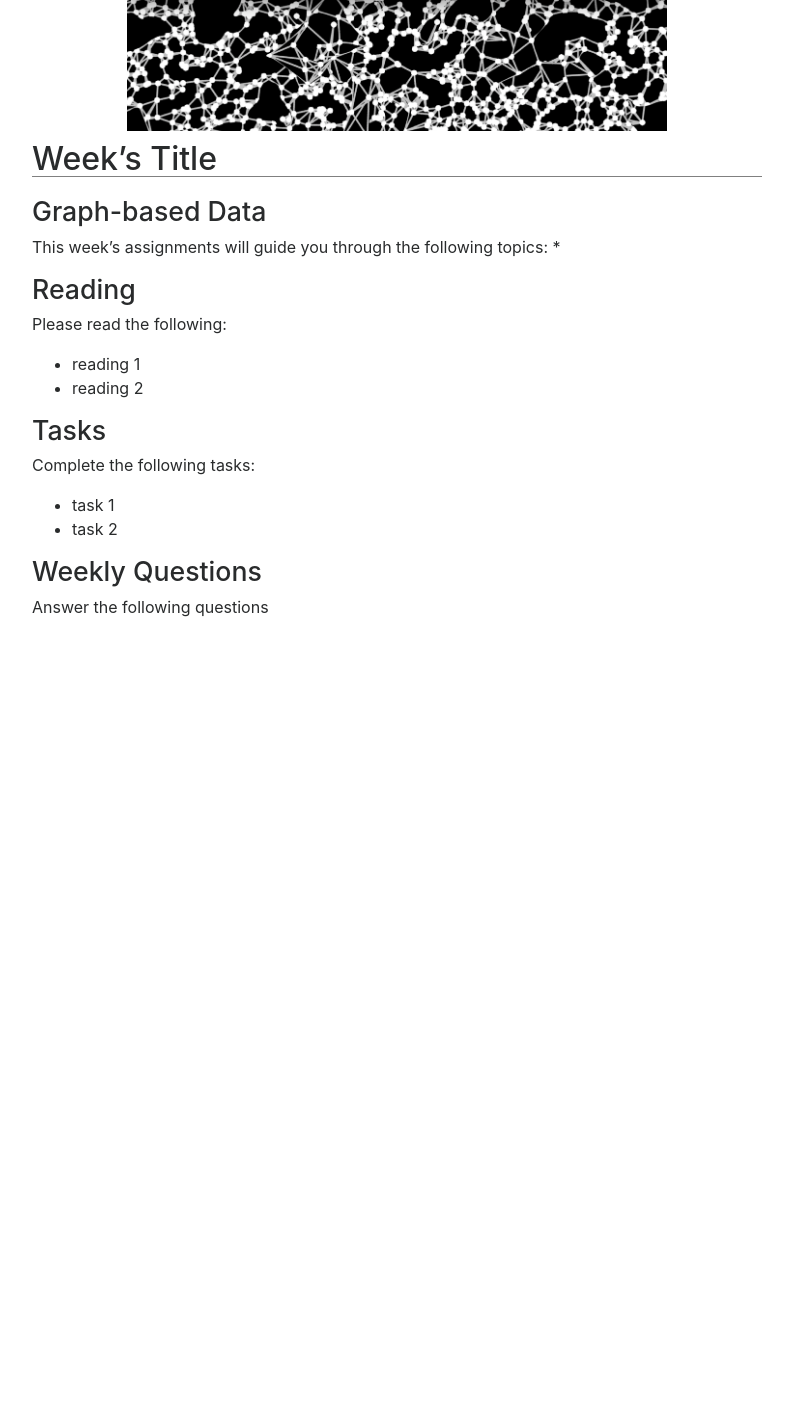
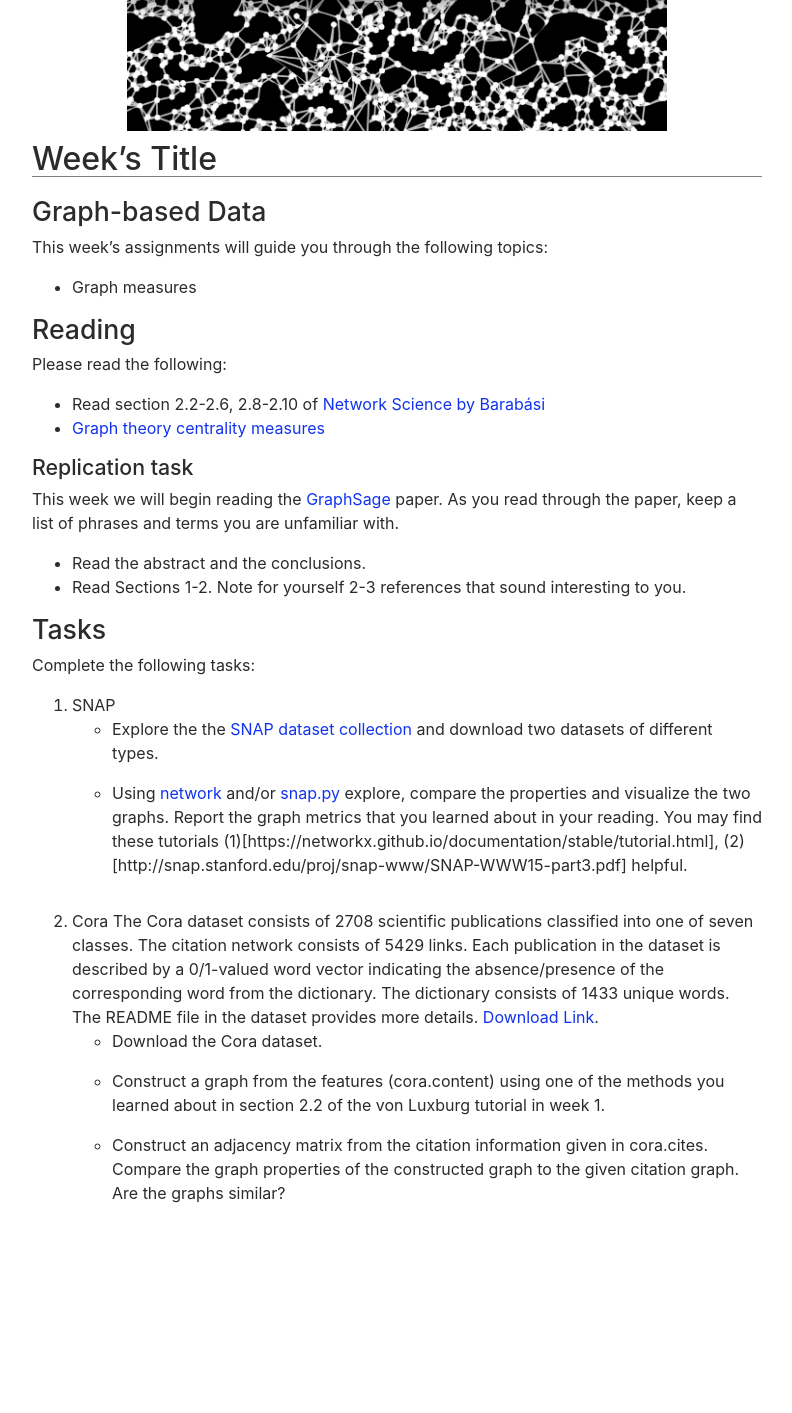
Before and after one commit to gmishne/capstone-graph-analysis, a Jekyll site: the page built from weeks/02-Data.md, in a window 1280 px wide. Shown: the whole page, without its empty margins (243-1035 px from the left). Built offline with Jekyll 4.4.1, drawn with Linux system fonts in a browser that asks for light colours; nearby versions of some CDN libraries; before the commit the page ends 900 px from its top, so only the background shows below that.

Commit message:
week 2 and 3

```diff
--- a/weeks/02-Data.md
+++ b/weeks/02-Data.md
@@ -9,20 +9,30 @@ doodle: /doodle.png
 ## Graph-based Data
 
 This week's assignments will guide you through the following topics:
-*
+* Graph measures
 
 ## Reading
 
 Please read the following:
-* reading 1
-* reading 2
+* Read section 2.2-2.6, 2.8-2.10 of [Network Science by Barabási](http://networksciencebook.com/chapter/2#networks-graphs)
+* [Graph theory centrality measures](https://towardsdatascience.com/notes-on-graph-theory-centrality-measurements-e37d2e49550a)
+
+
+### Replication task
+This week we will begin reading the [GraphSage]((https://www-cs.stanford.edu/~jure/pubs/graphsage-nips17.pdf),) paper. As you read through the paper, keep a list of phrases and terms you are unfamiliar  with.
+* Read the abstract and the conclusions.
+* Read Sections 1-2. Note for yourself 2-3 references that sound interesting to you.
 
 ## Tasks
 
 Complete the following tasks:
-* task 1
-* task 2
+1. SNAP
+* Explore the the [SNAP dataset collection](http://snap.stanford.edu/data/index.html) and download two datasets of different types.
+* Using [network]( https://networkx.github.io/) and/or [snap.py]( http://snap.stanford.edu/snappy/index.html) explore, compare the properties and visualize the two graphs. Report the graph metrics that you learned about in your reading. You may find these tutorials (1)[https://networkx.github.io/documentation/stable/tutorial.html], (2)[http://snap.stanford.edu/proj/snap-www/SNAP-WWW15-part3.pdf] helpful.
 
-## Weekly Questions
-
-Answer the following questions
+2. Cora
+The Cora dataset consists of 2708 scientific publications classified into one of seven classes. The citation network consists of 5429 links. Each publication in the dataset is described by a 0/1-valued word vector indicating the absence/presence of the corresponding word from the dictionary. The dictionary consists of 1433 unique words. The README file in the dataset provides more details.
+[Download Link](https://linqs-data.soe.ucsc.edu/public/lbc/cora.tgz).
+* Download the Cora dataset.
+* Construct a graph from the features (cora.content) using one of the methods you learned about in section 2.2 of the von Luxburg tutorial in week 1.
+* Construct an adjacency matrix from the citation information given in cora.cites. Compare the graph properties of the constructed graph to the given citation graph. Are the graphs similar?
```
Also changed, not shown: weeks/03-Graph-Methods-I.md (+10 -3 lines).
